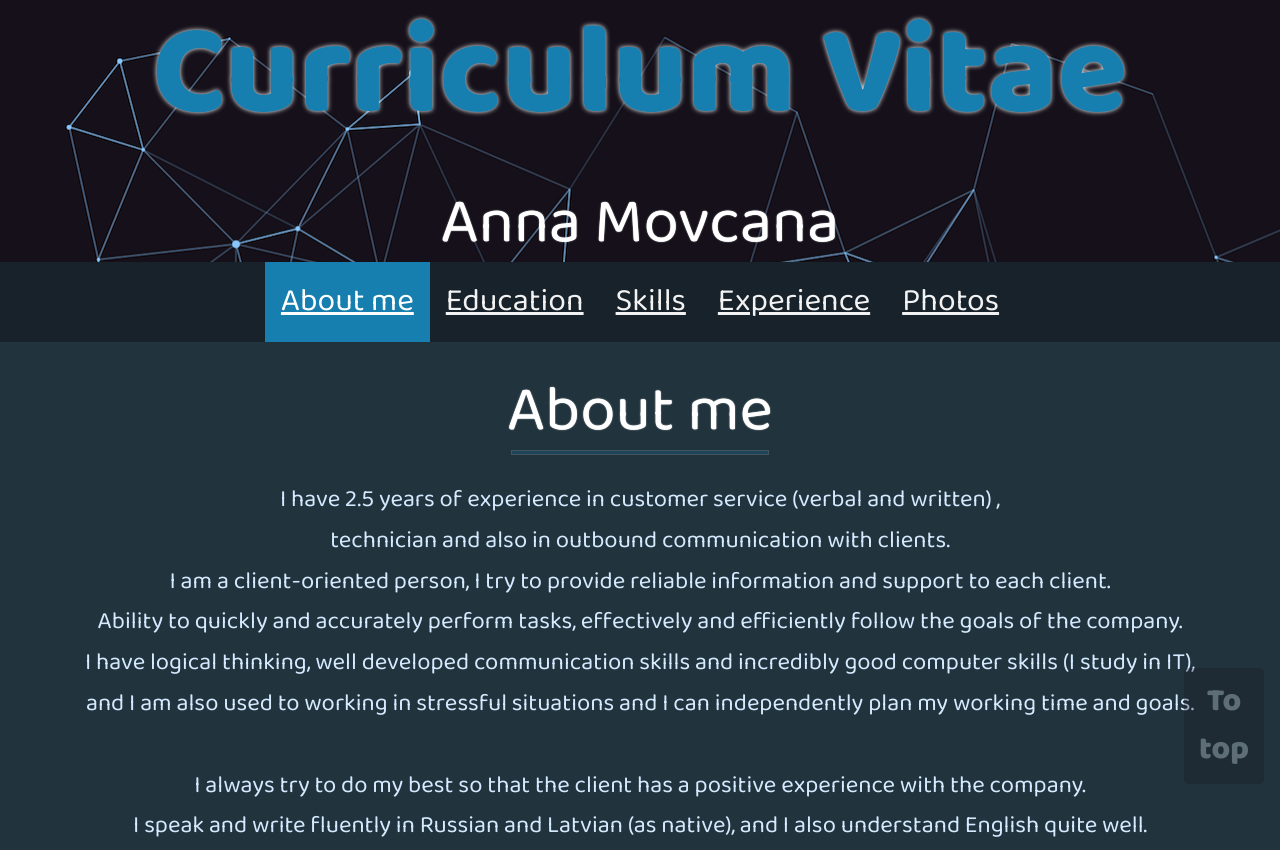
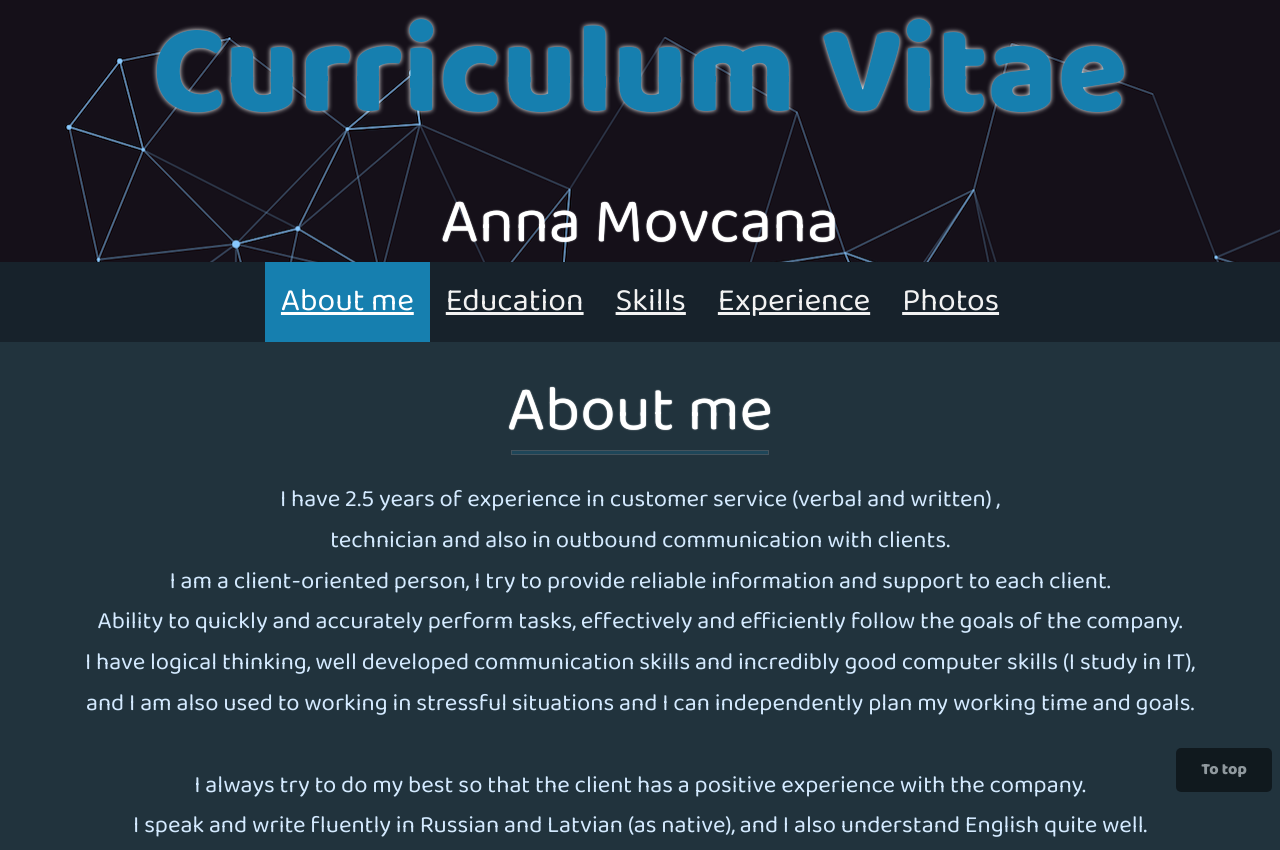
Before and after one commit to asyavyrodok/asyamusyasya, a plain HTML site: page index.html in a window 1280 px wide. Shown: the top 850 px of the page. Drawn offline with nearby package versions, Linux system fonts and the light colour scheme.

Commit message:
"To top" button improved

```diff
--- a/style.css
+++ b/style.css
@@ -215,19 +215,19 @@ td {
 }
 
 .topbutton {
-    width: 2.5em;
-    opacity: 0.3;
-    background: #171a22;
+    width: 6em;
+    opacity: 0.5;
+    background: #000000;
     text-align: center;
     padding: 10px;
     position: fixed;
     bottom: 0.5em;
     right: 0.5em;
     text-decoration: none;
-    color: #e8f8ff;
+    color: #ffffff;
     font-family: 'Baloo Bhai 2', cursive;
     font-weight: 600;
-    font-size: 2em;
+    font-size: 1em;
     border-radius: 5px;
     -moz-border-radius: 5px;
     -webkit-border-radius: 5px;
```
